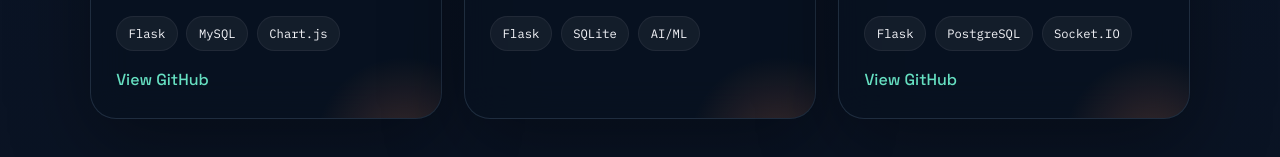
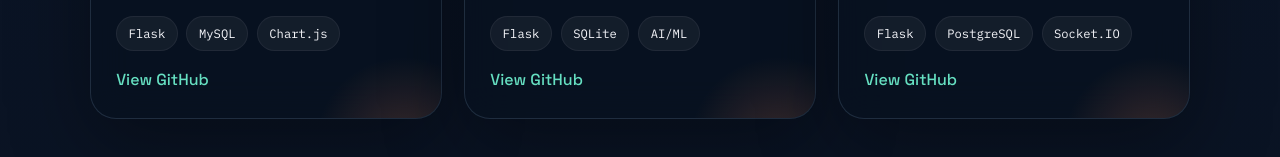
Before and after one commit to rach-kanc/portfolio, a plain HTML site: page index.html in a window 1280 px wide. Shown: the part 1835-1992 px from the top of the page. Drawn offline with Linux system fonts and the light colour scheme.

Commit message:
Update index.html

```diff
--- a/index.html
+++ b/index.html
@@ -121,6 +121,7 @@
                         <span>SQLite</span>
                         <span>AI/ML</span>
                     </div>
+                    <a href="https://github.com/rach-kanc/Khet-Setu" class="project-link" target="_blank" rel="noopener noreferrer">View GitHub</a>
                 </article>
 
                 <article class="project-card reveal delay-2" data-project="safar" tabindex="0">
```
